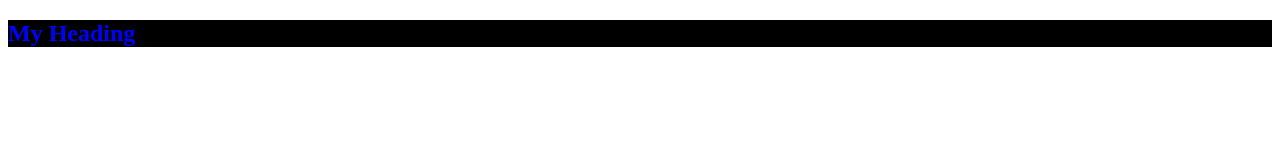
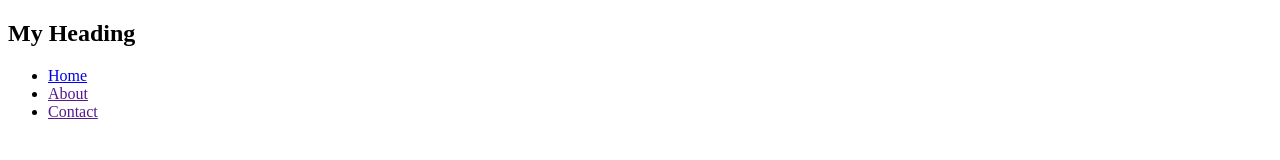
Before and after one commit to eagerashwani/Total-JavaScript-, a plain HTML site: page index.html in a window 1280 px wide. Drawn offline with Linux system fonts and the light colour scheme.

Commit message:
get set attribute

```diff
--- /dev/null
+++ b/JS DOM/7_getSetAttribute.js
@@ -0,0 +1,8 @@
+// get and set attribute
+
+const link = document.querySelector('a');
+console.log(link.getAttribute('href')); // #home (Human readable format)
+
+// Lets set the attribute
+link.setAttribute('href', 'https://github.com');
+console.log(link.getAttribute('href'));
--- a/index.html
+++ b/index.html
@@ -4,11 +4,16 @@
     <meta charset="UTF-8">
     <meta http-equiv="X-UA-Compatible" content="IE=edge">
     <meta name="viewport" content="width=device-width, initial-scale=1.0">
-    <script src="./JS DOM/6_changeElementStyles.js" defer></script>
+    <script src="./JS DOM/7_getSetAttribute.js" defer></script>
     <title>Document</title>
 </head>
 <body>
     <h2 id="heading">My Heading <span style="display: none;">Hello Span</span></h2>
+    <ul>
+        <li><a href="#home">Home</a></li>
+        <li><a href="">About</a></li>
+        <li><a href="">Contact</a></li>
+    </ul>
     <!-- <script src="./JS Basics/01/helloWorld.js"></script> -->
     <!-- <script src="./JS Basics/02/variables.js"></script> -->
     <!-- <script src="./JS Basics/12/booleanAndComparison.js"></script> -->
```
